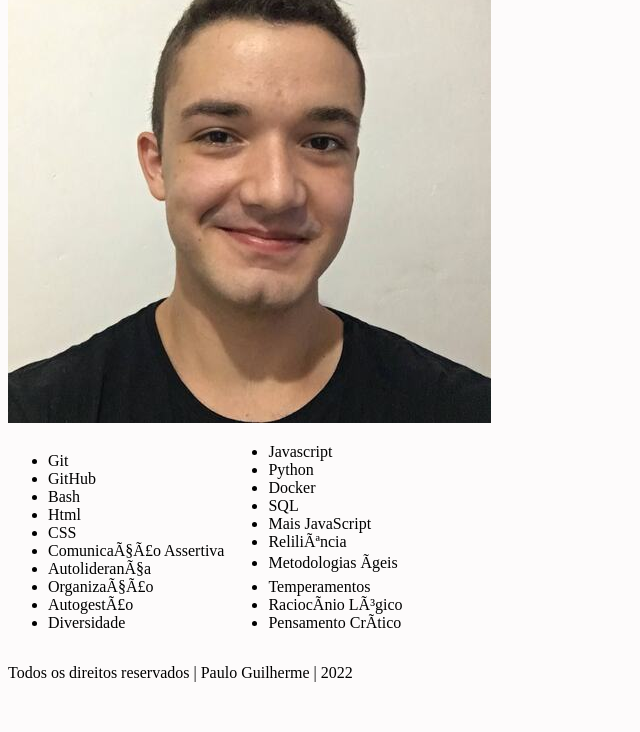
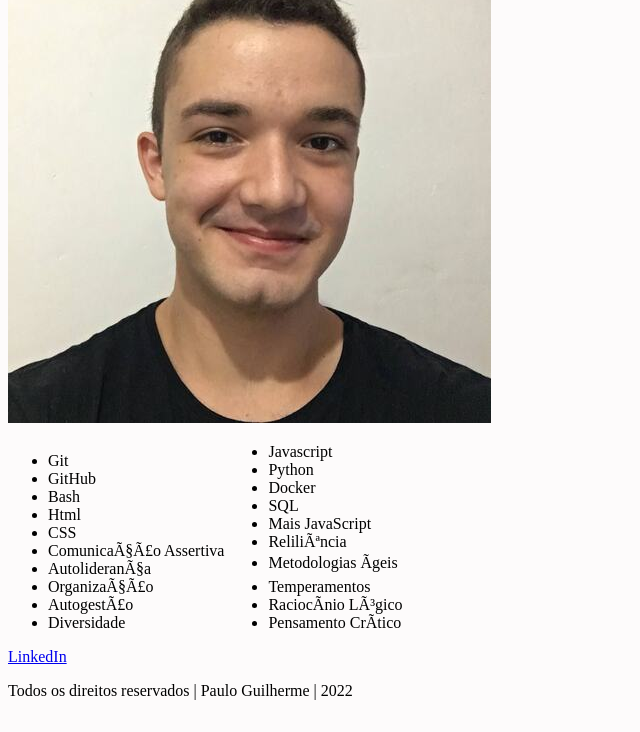
Before and after one commit to pguilhermef/projeto-trybe-01-lessons-learned, a website: page index.html in a window 1280 px wide. Shown: the part 68-800 px from the top of the page, without its empty margins (0-640 px from the left). Drawn offline with Linux system fonts and the light colour scheme.

Commit message:
Adição de link externo para linkedin

```diff
--- a/index.html
+++ b/index.html
@@ -45,6 +45,7 @@
     </main>
 
     <footer id="rodape">
+      <a href="https://www.linkedin.com/in/paulo-guilherme-fidelis-404838231/" target="_blank"> LinkedIn </a>
       <p>Todos os direitos reservados | Paulo Guilherme | 2022</p>
     </footer>
 
```
